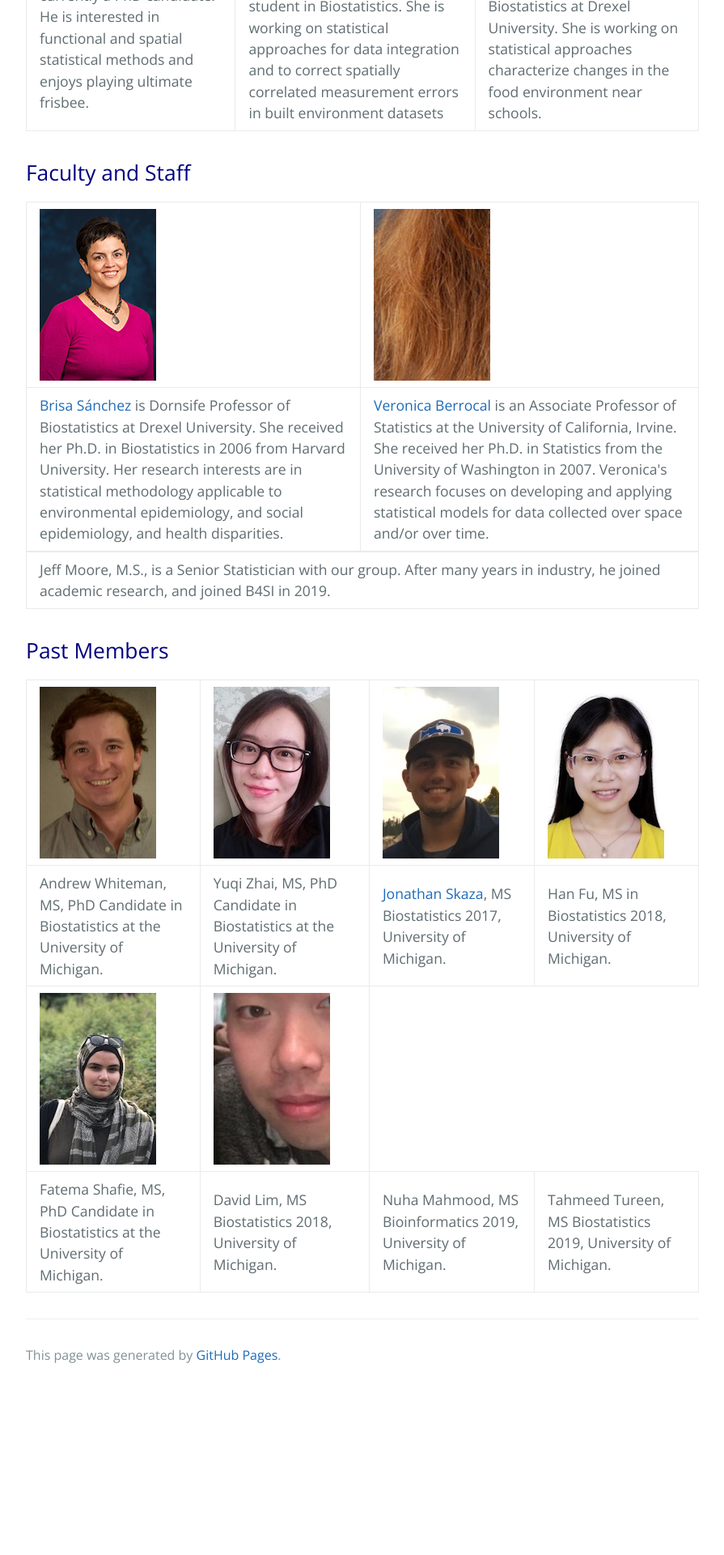
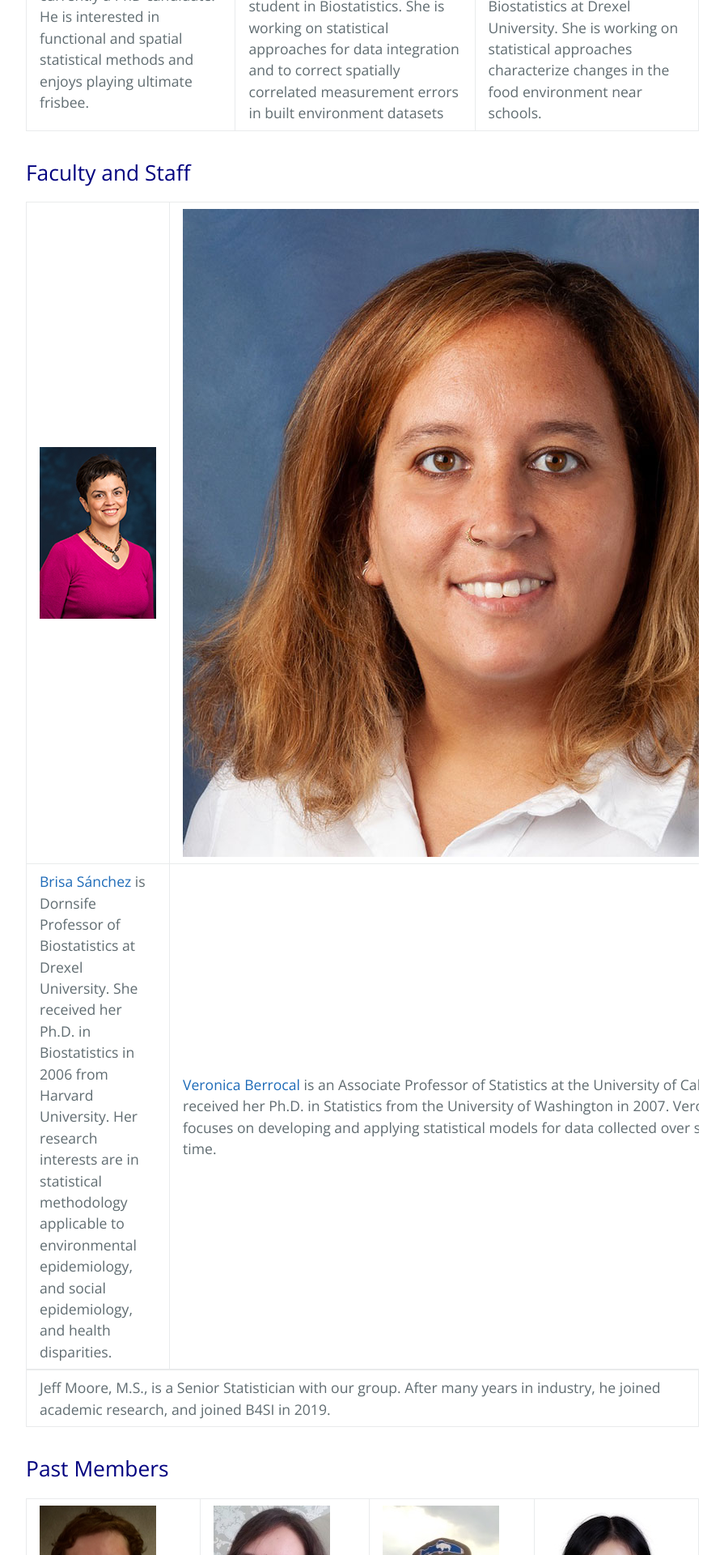
Before and after one commit to Biostatistics4SocialImpact/Biostatistics4SocialImpact.github.io, a Jekyll site: the page built from people.md, in a window 1280 px wide. Shown: the part 809-2729 px from the top of the page at 81% size, without its empty margins (192-1087 px from the left). Built offline with Jekyll 4.4.1, drawn with Linux system fonts in a browser that asks for light colours; before the commit the page ends 2526 px from its top, so only the background shows below that.

Commit message:
Update cayman.css

```diff
--- a/css/cayman.css
+++ b/css/cayman.css
@@ -204,9 +204,9 @@ a:hover { text-decoration: underline; }
 }
 
 .thumbveronica {
-  background: url('/assets/veronica.jpg') 10% 80% no-repeat; /* 50% 50% centers image in div */
-  width: 144px;
-  height: 212px;
+  background: url('/assets/veronica.jpg') 50% 50% no-repeat; /* 50% 50% centers image in div */
+  width: 800px;
+  height: 800px;
 }
 
 .thumbskaza {
```
